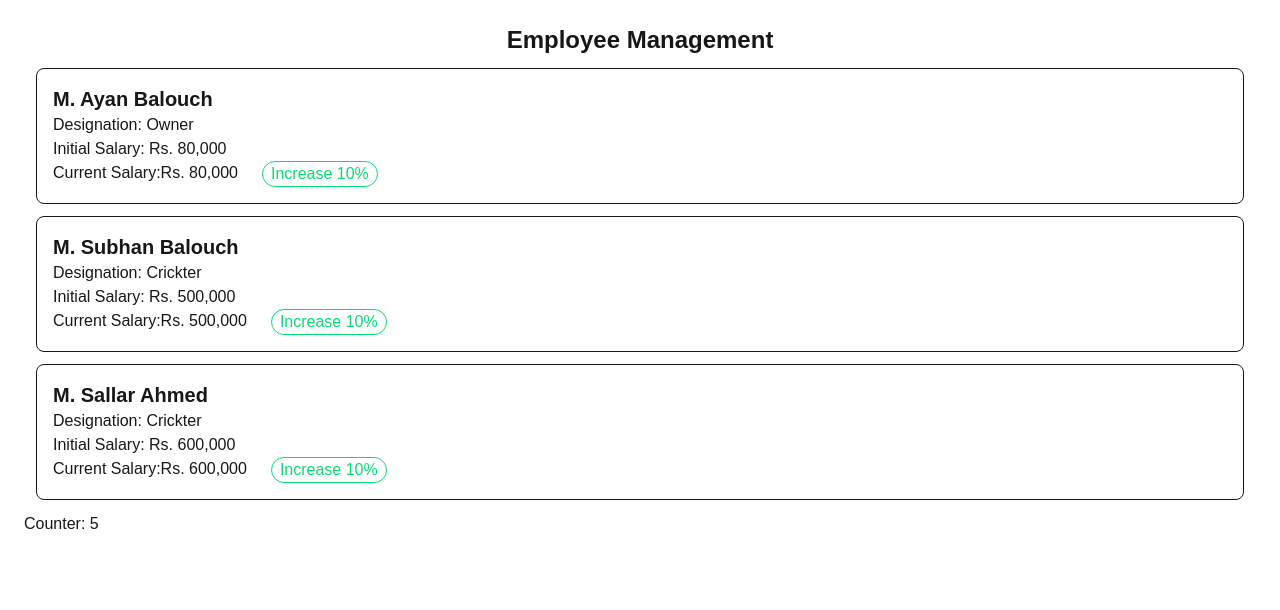
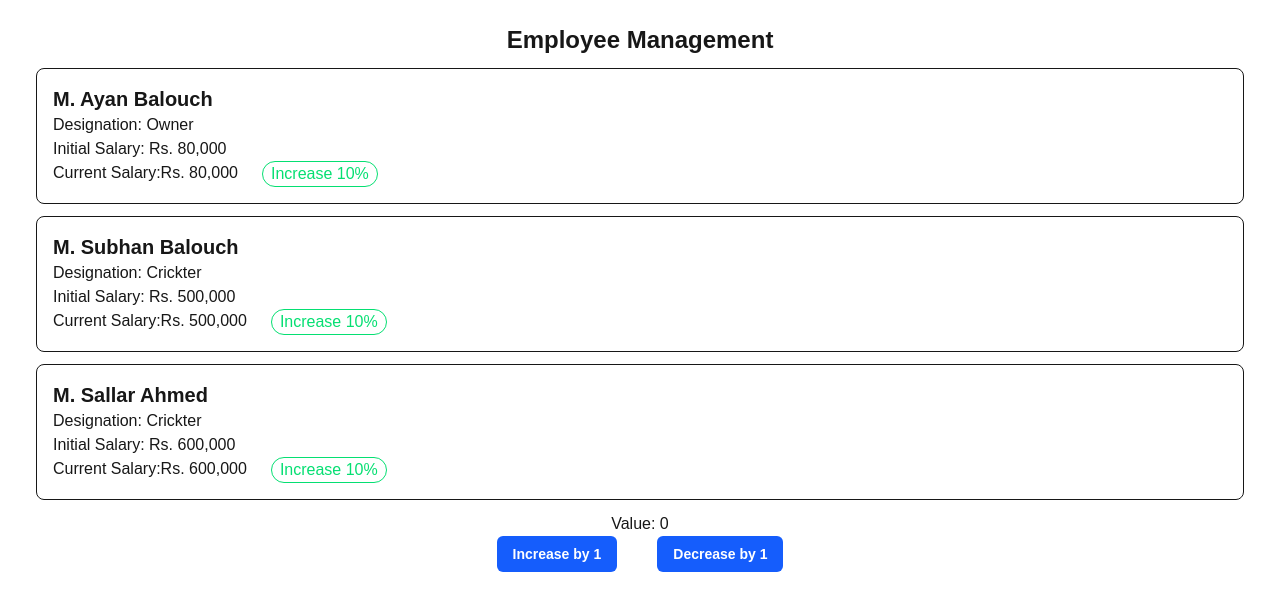
Before and after one commit to DilsherB/Frontend-React-Next.js-TypeScript, a Next.js app: page / in a window 1280 px wide. Shown: the top 610 px of the page. Built offline with nearby package versions, Linux system fonts and the light colour scheme.

Commit message:
Custom buttons created and one counter element

```diff
--- a/app/page.tsx
+++ b/app/page.tsx
@@ -3,6 +3,7 @@ import { useState, useEffect } from "react";
 
 import EmployeeProfile from "@/components/EmployeeProfile";
 import EmployeeTimer from "@/components/EmployeeTimer";
+import Counter from "@/components/counter";
 
 interface Employee {
   id: number;
@@ -59,6 +60,7 @@ export default function Home() {
         />
       ))}
       <EmployeeTimer />
+      <Counter />
     </main>
   );
 }
--- /dev/null
+++ b/components/Button.tsx
@@ -0,0 +1,37 @@
+import React from 'react';
+
+const variants = {
+  primary: 'bg-blue-600 text-white hover:bg-blue-700 focus:ring-blue-500',
+  secondary: 'bg-white text-gray-700 border border-gray-300 hover:bg-gray-50 focus:ring-blue-500',
+  danger: 'bg-red-600 text-white hover:bg-red-700 focus:ring-red-500',
+  ghost: 'bg-transparent text-gray-700 hover:bg-gray-100 focus:ring-gray-400',
+};
+
+const sizes = {
+  sm: 'px-3 py-1.5 text-xs',
+  md: 'px-4 py-2 text-sm',
+  lg: 'px-6 py-3 text-base',
+};
+
+export function Button({
+  variant = 'primary',
+  size = 'md',
+  className = '',
+  children,
+  ...props
+}: React.ButtonHTMLAttributes<HTMLButtonElement> & {
+  variant?: keyof typeof variants;
+  size?: keyof typeof sizes;
+}) {
+  const baseClasses =
+    'inline-flex items-center justify-center rounded-md font-semibold transition focus:outline-none focus:ring-2 focus:ring-offset-2 disabled:opacity-50 disabled:cursor-not-allowed';
+
+  return (
+    <button
+      className={`${baseClasses} ${variants[variant]} ${sizes[size]} ${className}`}
+      {...props}
+    >
+      {children}
+    </button>
+  );
+}
--- a/components/EmployeeTimer.tsx
+++ b/components/EmployeeTimer.tsx
@@ -14,7 +14,7 @@ export default function EmployeeTimer() {
     }, [])
   return (
     <div>
-      <p>Counter: {counter}</p>
+      {/* <p>Counter: {counter}</p> */}
     </div>
   );
 }
--- /dev/null
+++ b/components/counter.tsx
@@ -0,0 +1,28 @@
+"use client";
+import { useState } from "react";
+import { Button } from "./Button";
+
+export default function Counter() {
+  const [counter, setCounter] = useState(0);
+  const increase = () => {
+    counter >= 20
+      ? alert("Value cann't be greater than 20")
+      : setCounter((pre) => pre + 1);
+  };
+  const decrease = () => {
+    if (counter <= 0) {
+      alert("Value cann't be less than 0");
+      return;
+    }
+    setCounter((pre) => pre - 1);
+  };
+  return (
+    <>
+      <div className="text-center">Value: {counter}</div>
+      <div className="flex justify-center gap-10">
+        <Button onClick={increase}>Increase by 1</Button>
+        <Button onClick={decrease}>Decrease by 1</Button>
+      </div>
+    </>
+  );
+}
```
Also changed, not shown: components/EmployeeDirectory.tsx (added, +17 -0 lines).
